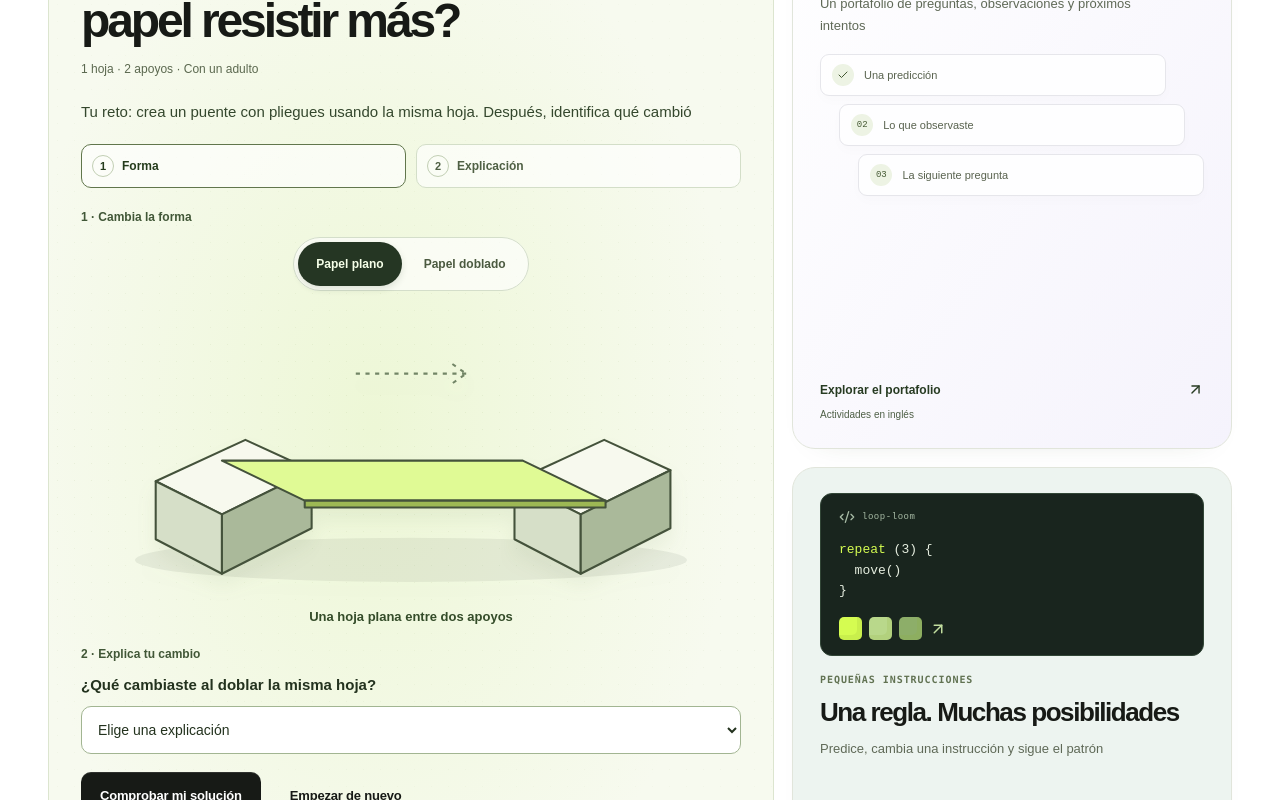
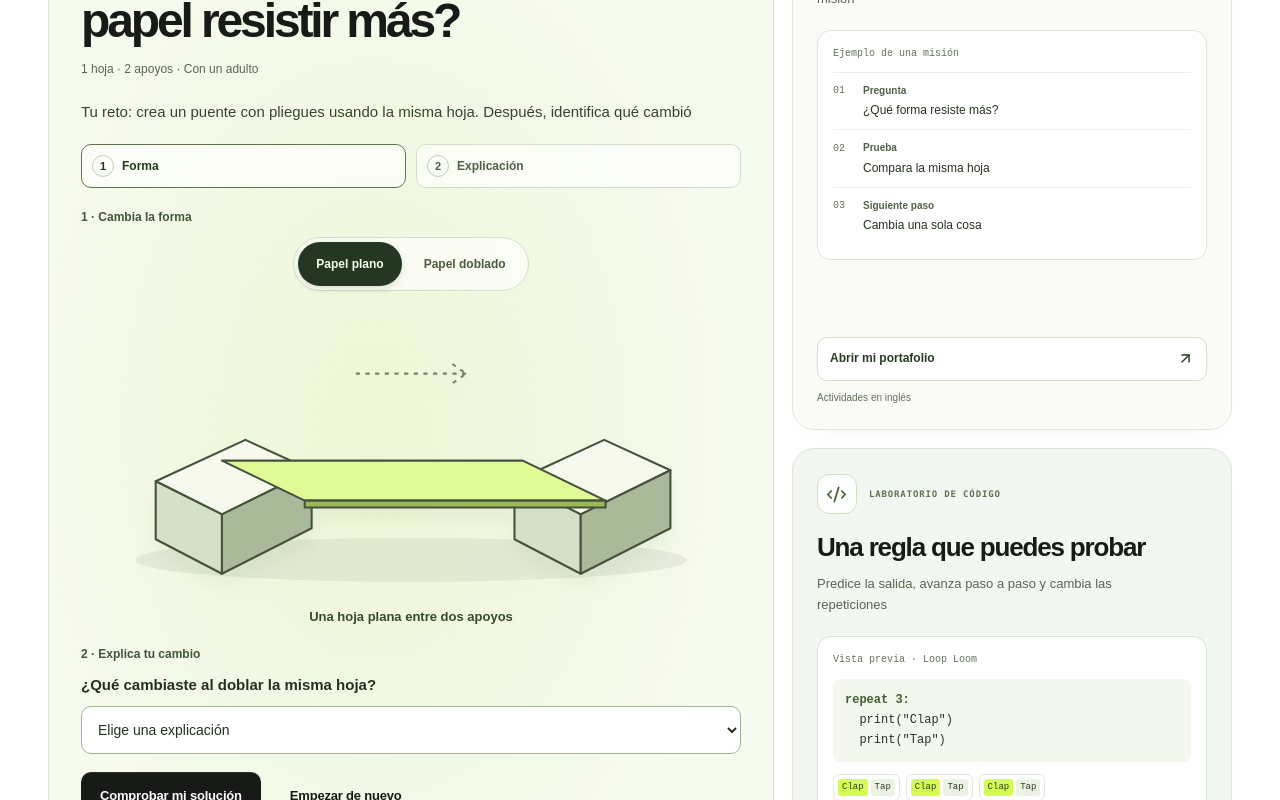
Before and after one commit to VladislavBrodsky/EducationOS, a Next.js app: page / in a window 1280 px wide. Shown: the part 2840-3640 px from the top of the page. Built offline with nearby package versions, Linux system fonts and the light colour scheme.

Commit message:
Clarify portfolio and coding previews with consistent learning cards

```diff
--- a/src/components/marketing/experience.css
+++ b/src/components/marketing/experience.css
@@ -105,27 +105,34 @@
 .fx-model-note { max-width:340px; margin:0 auto; text-align:center; color:#617153; font-size:11px; line-height:1.7; }
 .fx-bento-feature-footer { display:flex; align-items:center; justify-content:space-between; flex-wrap:wrap; gap:15px; margin-top:31px; padding-top:23px; border-top:1px solid #d6e1c6; }
 .fx-bento-feature-footer>span { font-size:10px; color:#5c6b50; }
-.fx-bento-card { display:flex; flex-direction:column; align-items:flex-start; min-width:0; padding:25px 27px; border:1px solid #e1e5db; border-radius:23px; overflow:hidden; background:#fbfcf8; box-shadow:0 12px 30px -28px #30472344; transition:transform .25s,border-color .25s,box-shadow .25s; }
+.fx-bento-card { display:flex; flex-direction:column; align-items:flex-start; min-width:0; padding:24px; border:1px solid #e1e5db; border-radius:22px; overflow:hidden; background:#fbfcf8; box-shadow:0 12px 30px -28px #30472344; transition:transform .25s,border-color .25s,box-shadow .25s; }
 .fx-bento-card:hover { transform:translateY(-3px); border-color:#aac589; box-shadow:0 15px 30px -20px #30472340; }
-.fx-bento-card>.m-kicker { color:#617252; margin:17px 0 10px; }
-.fx-bento-card h3 { font-size:26px; font-weight:600; letter-spacing:-.055em; line-height:1.2; margin:0 0 10px; }
-.fx-bento-card>p { max-width:350px; color:#5f6957; font-size:13px; line-height:1.7; margin:0 0 17px; }
-.fx-evidence-card { background:linear-gradient(125deg,#fff,#f5f3fc); }
-.fx-evidence-list { display:grid; gap:8px; width:100%; margin:0 0 18px; }
-.fx-evidence-list>span { display:flex; align-items:center; gap:10px; width:90%; padding:9px 11px; border:1px solid #e6e6eb; border-radius:9px; background:#ffffffdb; color:#59634f; font-size:11px; box-shadow:0 5px 12px #242c1c04; }
-.fx-evidence-list>span:nth-child(2) { margin-left:5%; }
-.fx-evidence-list>span:nth-child(3) { margin-left:10%; }
-.fx-evidence-dot { display:grid; place-items:center; flex:none; width:22px; height:22px; border-radius:50%; background:#edf3e4; color:#445832; font:9px ui-monospace,monospace; }
-.fx-bento-link { display:flex; align-items:center; justify-content:space-between; width:100%; gap:12px; color:#273b22; font-size:12px; font-weight:650; margin-top:auto; }
-.fx-bento-language { display:block; margin-top:8px; color:#4e5f46; font-size:10px; }
-.fx-code-card { background:#edf4f0; }
-.fx-code-example { width:100%; padding:15px 18px; overflow:hidden; border:1px solid #324637; border-radius:12px; background:#19251e; color:#e5eddf; }
-.fx-code-example>span { display:flex; align-items:center; gap:7px; color:#a7bba5; font:9px ui-monospace,monospace; letter-spacing:.06em; }
-.fx-code-example code { display:block; margin:15px 0; font:13px/1.6 ui-monospace,monospace; }
-.fx-code-example b { font-weight:400; color:#d5fc51; }
-.fx-code-example>div { display:flex; align-items:center; gap:7px; color:#c1dd9e; }
-.fx-code-example i { display:block; width:23px; height:23px; border-radius:5px; background:#d5fc51; box-shadow:inset -5px -5px 0 #91ac382b; }
-.fx-code-example i:nth-child(2) { background:#b9d88b; }.fx-code-example i:nth-child(3) { background:#8dae69; }
+.fx-bento-card-heading { display:flex; align-items:center; gap:12px; min-height:42px; margin-bottom:18px; }
+.fx-bento-card-heading .m-kicker { color:#617252; font-size:9px; }
+.fx-bento-card-heading .fx-icon-tile { width:40px; height:40px; border-radius:12px; }
+.fx-bento-card h3 { font-size:26px; font-weight:650; letter-spacing:-.045em; line-height:1.15; margin:0 0 10px; text-wrap:balance; }
+.fx-bento-card>p { max-width:350px; color:#5a6554; font-size:13px; line-height:1.65; margin:0 0 20px; }
+.fx-evidence-card { background:#fafaf7; }
+.fx-preview-label { display:block; color:#65705e; font:10px/1.5 ui-monospace,monospace; }
+.fx-notebook-preview { width:100%; padding:15px; border:1px solid #e0e5d8; border-radius:14px; background:#fff; }
+.fx-notebook-preview dl { display:grid; gap:0; margin:11px 0 0; }
+.fx-notebook-preview dl>div { padding:10px 0; border-top:1px solid #edf0e8; }
+.fx-evidence-number { flex:none; width:20px; color:#65705e; font:10px/1.5 ui-monospace,monospace; }
+.fx-notebook-preview dt { display:flex; align-items:center; gap:10px; margin:0 0 3px; color:#536149; font-size:10px; font-weight:650; }
+.fx-notebook-preview dd { margin:0 0 0 30px; color:#273322; font-size:12px; line-height:1.5; }
+.fx-bento-card-footer { width:100%; margin-top:auto; padding-top:20px; }
+.fx-bento-link { display:flex; align-items:center; justify-content:space-between; width:100%; min-height:44px; gap:12px; padding:10px 12px; border:1px solid #d6dfcb; border-radius:10px; background:#fff; color:#273b22; font-size:12px; font-weight:700; }
+.fx-bento-card:is(:hover,:focus-visible) .fx-bento-link { background:#eefece; border-color:#a8bf80; }
+.fx-bento-language { display:block; margin-top:9px; color:#64715a; font-size:10px; }
+.fx-code-card { background:#f3f7f1; }
+.fx-code-example { width:100%; padding:15px; overflow:hidden; border:1px solid #dbe4d4; border-radius:14px; background:#fff; color:#253522; }
+.fx-code-example code { display:block; margin:12px 0; padding:12px; border-radius:8px; background:#f4f7ee; font:12px/1.65 ui-monospace,monospace; white-space:pre-wrap; }
+.fx-code-example code::first-line { font-weight:700; color:#3f6028; }
+.fx-code-output { display:flex; flex-wrap:wrap; gap:6px; margin:0 0 10px; }
+.fx-code-output>span { display:inline-flex; gap:3px; padding:4px; border:1px solid #e2e8d8; border-radius:6px; }
+.fx-code-output i { display:block; padding:2px 4px; border-radius:3px; background:#d5fc51; color:#2a3e20; font:9px/1.4 ui-monospace,monospace; font-style:normal; }
+.fx-code-output i+ i { background:#edf3e4; }
+.fx-code-result { display:block; color:#59694d; font-size:10px; line-height:1.5; }
 
 .m-story { border:1px solid #dfe6d7; border-radius:20px; box-shadow:0 10px 20px -20px #20351a55; }
 .m-story-image { background:radial-gradient(ellipse at 50% 80%,#e1edce,#f8fbf2 70%); }
@@ -218,10 +225,11 @@
   .fx-shape-controls { margin-top:20px; }.fx-shape-controls button { padding:8px 13px; font-size:11px; }
   .fx-model-status { font-size:12px; line-height:1.6; }
   .fx-bento-feature-footer>span,.fx-bento-language { font-size:11px; }
-  .fx-evidence-list>span { font-size:12px; }.fx-bento-link { font-size:13px; }
-  .fx-code-example code { font-size:14px; }
+  .fx-bento-link { font-size:13px; }
+  .fx-code-example code { font-size:13px; }
   .m-age-glyph { height:125px; }.m-age-card h3 { font-size:19px; }
 }
+@media(max-width:640px) { .fx-bento { grid-template-columns:1fr; } }
 @media(max-width:360px) {
   .m-hero-benefits li>div { gap:4px; }
   .m-hero-benefits strong { font-size:12px; }
--- a/src/components/marketing/learning-bento.tsx
+++ b/src/components/marketing/learning-bento.tsx
@@ -1,8 +1,9 @@
 import Link from 'next/link';
-import { ArrowUpRight, Check, Code2, FlaskConical, NotebookPen } from 'lucide-react';
+import { ArrowUpRight, Code2, FlaskConical, NotebookPen } from 'lucide-react';
 import type { Locale } from '@/lib/marketing-i18n';
 import { marketingCopy } from '@/lib/marketing-i18n';
 import { showcaseCopy } from '@/lib/marketing-showcase';
+import { LOOP_LOOM_INSTRUCTIONS, loopLoomSource } from '@/lib/labs/loop-loom';
 import { BentoGrid } from '@/components/magicui/bento-grid';
 import { MagicCard } from '@/components/magicui/magic-card';
 import { BridgePreview } from './bridge-preview';
@@ -19,15 +20,17 @@ export function LearningBento({ locale }: { locale: Locale }) {
         <BridgePreview locale={locale} />
         <div className="fx-bento-feature-footer"><Link className="m-button m-button-dark fx-shimmer" href="/demo/lab">{marketing.labAction}<ArrowUpRight size={18} aria-hidden="true" /></Link><span>{copy.language}</span></div>
       </article>
-      <MagicCard className="fx-bento-card fx-evidence-card" href="/demo/portfolio">
-        <span className="fx-icon-tile"><NotebookPen size={22} aria-hidden="true" /></span>
-        <span className="m-kicker">{copy.evidenceTag}</span><h3>{copy.evidenceTitle}</h3><p>{copy.evidenceDescription}</p>
-        <div className="fx-evidence-list" aria-hidden="true">{copy.evidenceItems.map((item, i) => <span key={item}><span className="fx-evidence-dot">{i === 0 ? <Check size={12} /> : `0${i + 1}`}</span>{item}</span>)}</div>
-        <span className="fx-bento-link">{copy.evidenceAction}<ArrowUpRight size={17} aria-hidden="true" /></span><span className="fx-bento-language">{copy.language}</span>
+      <MagicCard className="fx-bento-card fx-evidence-card" href="/demo/portfolio" aria-labelledby="evidence-preview-title" aria-describedby="evidence-preview-description evidence-preview-language">
+        <div className="fx-bento-card-heading"><span className="fx-icon-tile"><NotebookPen size={21} aria-hidden="true" /></span><span className="m-kicker">{copy.evidenceTag}</span></div>
+        <h3 id="evidence-preview-title">{copy.evidenceTitle}</h3><p id="evidence-preview-description">{copy.evidenceDescription}</p>
+        <div className="fx-notebook-preview"><span className="fx-preview-label">{copy.previewLabel}</span><dl>{copy.evidenceItems.map(([label, example], index) => <div key={label}><dt><span className="fx-evidence-number" aria-hidden="true">0{index + 1}</span>{label}</dt><dd>{example}</dd></div>)}</dl></div>
+        <div className="fx-bento-card-footer"><span className="fx-bento-link">{copy.evidenceAction}<ArrowUpRight size={17} aria-hidden="true" /></span><span className="fx-bento-language" id="evidence-preview-language">{copy.language}</span></div>
       </MagicCard>
-      <MagicCard className="fx-bento-card fx-code-card" href="/portal/labs/loop-loom">
-        <div className="fx-code-example" aria-hidden="true"><span><Code2 size={16} />loop-loom</span><code><b>repeat</b> (3) {'{'}<br />&nbsp;&nbsp;move()<br />{'}'}</code><div><i /><i /><i /><ArrowUpRight size={18} /></div></div>
-        <span className="m-kicker">{copy.codeTag}</span><h3>{copy.codeTitle}</h3><p>{copy.codeDescription}</p><span className="fx-bento-link">{copy.codeAction}<ArrowUpRight size={17} aria-hidden="true" /></span><span className="fx-bento-language">{copy.language}</span>
+      <MagicCard className="fx-bento-card fx-code-card" href="/portal/labs/loop-loom" aria-labelledby="code-preview-title" aria-describedby="code-preview-description code-preview-language">
+        <div className="fx-bento-card-heading"><span className="fx-icon-tile"><Code2 size={21} aria-hidden="true" /></span><span className="m-kicker">{copy.codeTag}</span></div>
+        <h3 id="code-preview-title">{copy.codeTitle}</h3><p id="code-preview-description">{copy.codeDescription}</p>
+        <div className="fx-code-example"><span className="fx-preview-label">{copy.codePreview}</span><code>{loopLoomSource(3)}</code><div className="fx-code-output" aria-hidden="true">{[1, 2, 3].map(repeat => <span key={repeat}>{LOOP_LOOM_INSTRUCTIONS.map(instruction => <i key={instruction}>{instruction}</i>)}</span>)}</div><span className="fx-code-result">{copy.codeResult}</span></div>
+        <div className="fx-bento-card-footer"><span className="fx-bento-link">{copy.codeAction}<ArrowUpRight size={17} aria-hidden="true" /></span><span className="fx-bento-language" id="code-preview-language">{copy.language}</span></div>
       </MagicCard>
     </BentoGrid>
   </section>;
--- a/src/lib/marketing-showcase.ts
+++ b/src/lib/marketing-showcase.ts
@@ -8,11 +8,12 @@ export const showcaseCopy = {
     flatNote: 'Una hoja plana entre dos apoyos', foldedNote: 'La misma hoja, con una forma diferente',
     modelNote: 'Un modelo visual. Prueba la misión para descubrir qué pasa con papel real',
     materials: '1 hoja · 2 apoyos · Con un adulto', language: 'Actividades en inglés',
-    evidenceTag: 'EL PROCESO IMPORTA', evidenceTitle: 'Las ideas dejan huella',
-    evidenceDescription: 'Un portafolio de preguntas, observaciones y próximos intentos',
-    evidenceItems: ['Una predicción', 'Lo que observaste', 'La siguiente pregunta'], evidenceAction: 'Explorar el portafolio',
-    codeTag: 'PEQUEÑAS INSTRUCCIONES', codeTitle: 'Una regla. Muchas posibilidades',
-    codeDescription: 'Predice, cambia una instrucción y sigue el patrón', codeAction: 'Probar Loop Loom',
+    evidenceTag: 'TU CUADERNO DE IDEAS', evidenceTitle: 'Tu proceso, en un lugar',
+    evidenceDescription: 'Revisa las preguntas, pruebas y próximos intentos de tu misión',
+    previewLabel: 'Ejemplo de una misión',
+    evidenceItems: [['Pregunta', '¿Qué forma resiste más?'], ['Prueba', 'Compara la misma hoja'], ['Siguiente paso', 'Cambia una sola cosa']], evidenceAction: 'Abrir mi portafolio',
+    codeTag: 'LABORATORIO DE CÓDIGO', codeTitle: 'Una regla que puedes probar',
+    codeDescription: 'Predice la salida, avanza paso a paso y cambia las repeticiones', codeAction: 'Abrir Loop Loom', codePreview: 'Vista previa · Loop Loom', codeResult: '3 repeticiones · 6 salidas',
     visualLabel: 'UNA IDEA PUEDE CAMBIARLO TODO', heroTag: 'De la pregunta al descubrimiento', heroChallengeAction: 'Prueba el minirreto',
   },
   en: {
@@ -22,11 +23,12 @@ export const showcaseCopy = {
     flatNote: 'One flat sheet between two supports', foldedNote: 'The same sheet, a different shape',
     modelNote: 'A visual model. Try the mission to discover what happens with real paper',
     materials: '1 sheet · 2 supports · With an adult', language: 'Activities in English',
-    evidenceTag: 'THE PROCESS MATTERS', evidenceTitle: 'Ideas leave a trail',
-    evidenceDescription: 'A portfolio of questions, observations, and next attempts',
-    evidenceItems: ['A prediction', 'What you noticed', 'Your next question'], evidenceAction: 'Explore the portfolio',
-    codeTag: 'SMALL INSTRUCTIONS', codeTitle: 'One rule. Many possibilities',
-    codeDescription: 'Predict, change an instruction, and follow the pattern', codeAction: 'Try Loop Loom',
+    evidenceTag: 'YOUR IDEAS NOTEBOOK', evidenceTitle: 'Keep your thinking together',
+    evidenceDescription: 'Review the questions, tests and next attempts from your mission',
+    previewLabel: 'Example mission notes',
+    evidenceItems: [['Question', 'Which shape holds more?'], ['Test', 'Compare the same sheet'], ['Next step', 'Change just one thing']], evidenceAction: 'Open my portfolio',
+    codeTag: 'THE CODING LAB', codeTitle: 'A rule you can put to the test',
+    codeDescription: 'Predict the output, step through the code and change the repeats', codeAction: 'Open Loop Loom', codePreview: 'Preview · Loop Loom', codeResult: '3 repeats · 6 outputs',
     visualLabel: 'ONE IDEA CAN CHANGE EVERYTHING', heroTag: 'From question to discovery', heroChallengeAction: 'Try the mini-challenge',
   },
   ru: {
@@ -36,11 +38,12 @@ export const showcaseCopy = {
     flatNote: 'Плоский лист между двумя опорами', foldedNote: 'Тот же лист, другая форма',
     modelNote: 'Визуальная модель. В задании можно проверить, что происходит с настоящей бумагой',
     materials: '1 лист · 2 опоры · Со взрослым', language: 'Задания на английском',
-    evidenceTag: 'ВАЖЕН САМ ПРОЦЕСС', evidenceTitle: 'У идей остаётся след',
-    evidenceDescription: 'Портфолио вопросов, наблюдений и следующих попыток',
-    evidenceItems: ['Предположение', 'Ваши наблюдения', 'Следующий вопрос'], evidenceAction: 'Посмотреть портфолио',
-    codeTag: 'ПРОСТЫЕ ИНСТРУКЦИИ', codeTitle: 'Одно правило. Много возможностей',
-    codeDescription: 'Предскажите результат, измените инструкцию и проследите за узором', codeAction: 'Попробовать Loop Loom',
+    evidenceTag: 'БЛОКНОТ ТВОИХ ИДЕЙ', evidenceTitle: 'Весь ход мысли рядом',
+    evidenceDescription: 'Вернись к вопросам, опытам и следующим попыткам из своего задания',
+    previewLabel: 'Пример записей к заданию',
+    evidenceItems: [['Вопрос', 'Какая форма прочнее?'], ['Опыт', 'Сравни один и тот же лист'], ['Следующий шаг', 'Измени только одну деталь']], evidenceAction: 'Открыть портфолио',
+    codeTag: 'ЛАБОРАТОРИЯ КОДА', codeTitle: 'Правило, которое можно проверить',
+    codeDescription: 'Предскажи вывод, выполни код по шагам и измени число повторений', codeAction: 'Открыть Loop Loom', codePreview: 'Пример · Loop Loom', codeResult: '3 повторения · 6 строк',
     visualLabel: 'ОДНА ИДЕЯ МЕНЯЕТ ВСЁ', heroTag: 'От вопроса к открытию', heroChallengeAction: 'Попробовать мини-задачу',
   },
 } satisfies Record<Locale, object>;
```
Also changed, not shown: 1 other file (tests, documents, lock files or other folders).
